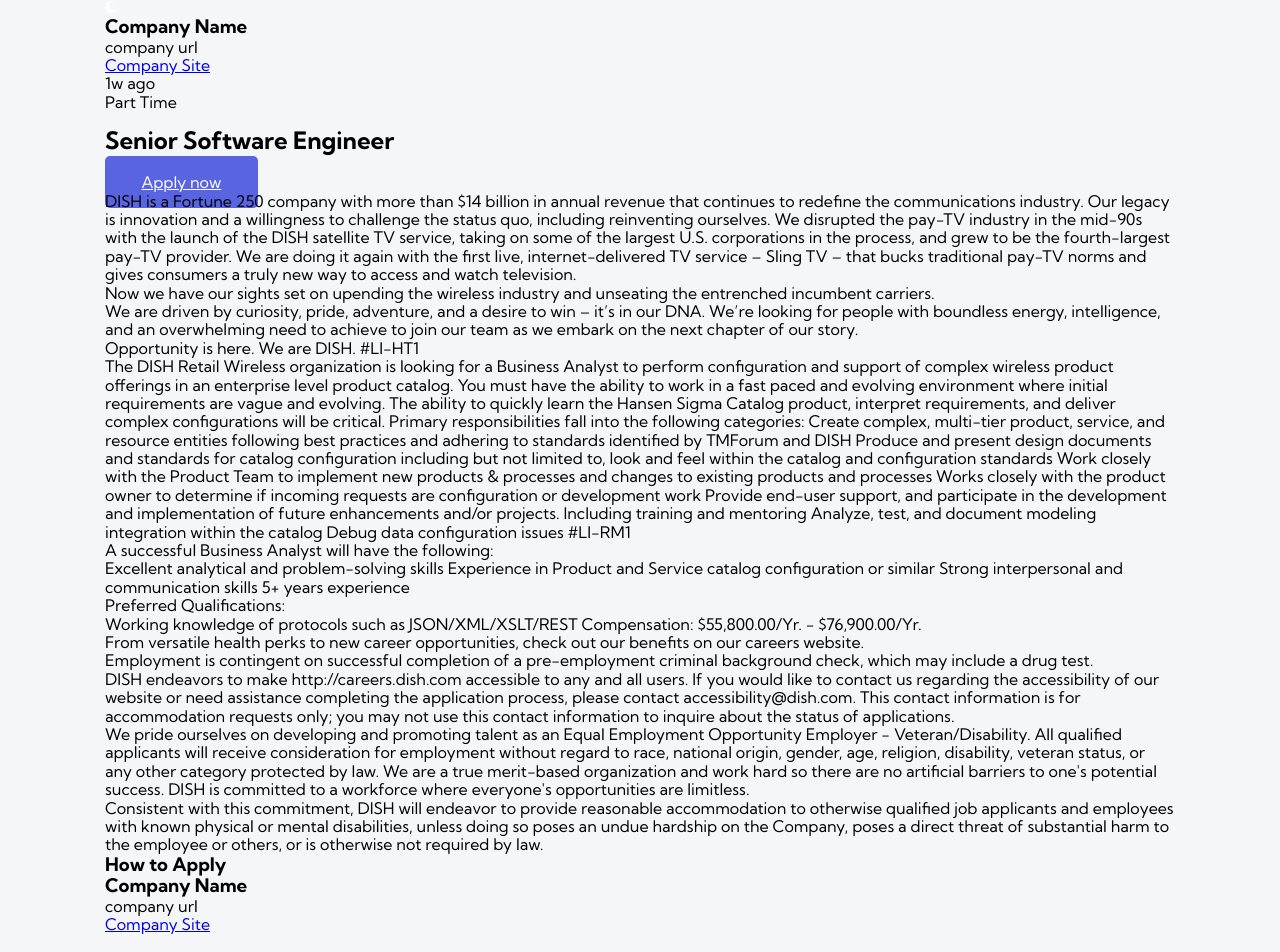
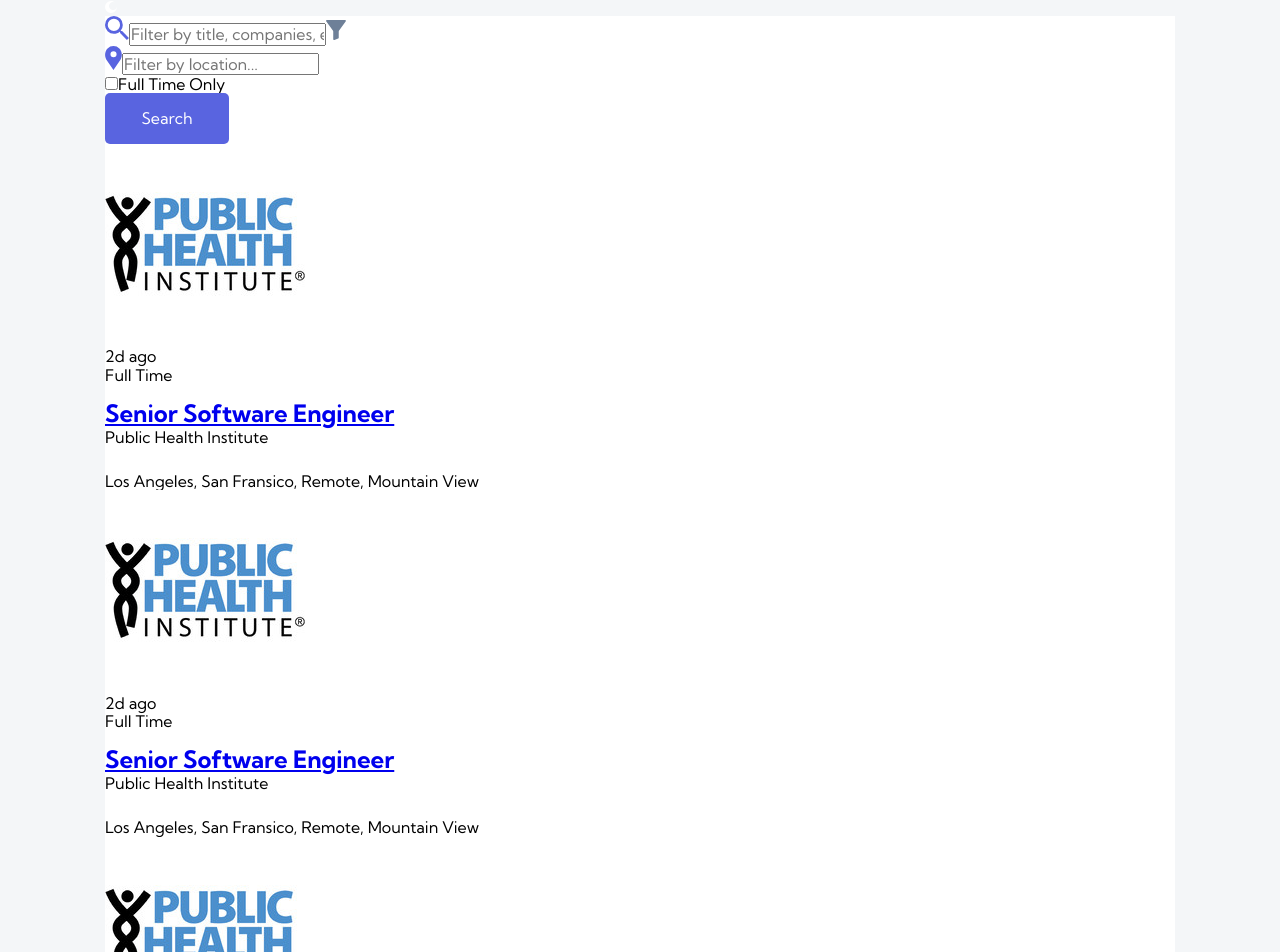
Before and after one commit to HDKHALILI/github-job-react, a React (Create React App) app: page / in a window 1280 px wide. Shown: the part 60-1012 px from the top of the page. Built offline with nearby package versions, Linux system fonts and the light colour scheme.

Commit message:
add dark theme for job details, build routing

```diff
--- a/package.json
+++ b/package.json
@@ -10,6 +10,7 @@
     "react": "^17.0.1",
     "react-dom": "^17.0.1",
     "react-markdown": "^5.0.3",
+    "react-router-dom": "^5.2.0",
     "react-scripts": "4.0.3",
     "web-vitals": "^1.1.0"
   },
--- a/src/components/App.js
+++ b/src/components/App.js
@@ -1,4 +1,6 @@
 import React from "react";
+import { Switch, Route } from "react-router-dom";
+
 import Header from "./Header";
 import Home from "./Home";
 import JobDetalis from "./JobDetails";
@@ -48,23 +50,25 @@
 
   React.useEffect(() => {
     document.title = "Github Jobs";
-    document.body.className = theme;
+    document.body.className = `body-bg-${theme}`;
   }, [theme]);
 
   return (
     <div className="App">
       <Header setTheme={setTheme} />
-      {/* <Search theme={theme} />
-      <div className="container">
-        <main className="main">
-          <Jobs jobs={jobs} theme={theme} />
-          <button className="btn btn-violet btn-lg">Load More</button>
-        </main>
-      </div> */}
-
       <main className="main">
-        {/* <Home theme={theme} jobs={jobs} /> */}
-        <JobDetalis />
+        <Switch>
+          <Route
+            exact
+            path="/"
+            render={props => <Home {...props} jobs={jobs} theme={theme} />}
+          />
+          <Route
+            path="/job-details"
+            exact
+            render={() => <JobDetalis theme={theme} />}
+          />
+        </Switch>
       </main>
     </div>
   );
--- a/src/components/Header.js
+++ b/src/components/Header.js
@@ -1,4 +1,6 @@
 import React from "react";
+import { Link } from "react-router-dom";
+
 import logo from "../assets/desktop/logo.svg";
 import iconMoon from "../assets/desktop/icon-moon.svg";
 import iconSun from "../assets/desktop/icon-sun.svg";
@@ -12,7 +14,9 @@
     <header>
       <div className="container">
         <div className="header-content">
-          <img src={logo} alt="githubt jobs" />
+          <Link to="/">
+            <img src={logo} alt="githubt jobs" />
+          </Link>
           <div className="theme-toggle-container">
             <label htmlFor="light" className="toggle-label sun">
               <img src={iconSun} alt="sun" />
--- a/src/components/Job.js
+++ b/src/components/Job.js
@@ -1,10 +1,9 @@
+import { Link } from "react-router-dom";
+
 function Job({ job, theme }) {
   const { type, url, create_at, company, location, title } = job;
-  const darkTheme = theme === "dark" ? "dark-blue" : "";
-  const containerClassName = `job-container ${darkTheme}`;
-  const whiteColor = theme === "dark" ? "white" : "";
   return (
-    <div className={containerClassName}>
+    <div className={`job-container bg-${theme}`}>
       <div className="company-logo-container">
         <img src={url} alt={company} className="company-logo" />
       </div>
@@ -13,7 +12,9 @@
         <span className="dot-divider"></span>
         <p>{type}</p>
       </div>
-      <h2 className={whiteColor}>{title}</h2>
+      <Link to="/job-details">
+        <h2>{title}</h2>
+      </Link>
       <p className="text-gray mb-lg">{company}</p>
       <p className="text-violet">{location}</p>
     </div>
--- a/src/components/JobDetails.js
+++ b/src/components/JobDetails.js
@@ -1,11 +1,11 @@
 import ReactMarkdown from "react-markdown";
 
-function JobDetails() {
+function JobDetails({ theme }) {
   return (
     <>
       <div className="container">
         <div className="job-details">
-          <div className="company-info">
+          <div className={`company-info bg-${theme}`}>
             <div className="logo-container"></div>
             <div className="name-link">
               <div>
@@ -17,7 +17,7 @@
               </a>
             </div>
           </div>
-          <div className="job">
+          <div className={`job bg-${theme}`}>
             <div className="job-summary">
               <div>
                 <div className="time-type-container text-gray mb-md">
@@ -41,14 +41,14 @@
           </div>
         </div>
       </div>
-      <footer className="footer">
+      <footer className={`footer bg-${theme}`}>
         <div className="container">
           <div className="name-link">
             <div>
               <h3>Company Name</h3>
               <p>company url</p>
             </div>
-            <a href="example.com" className="btn-link btn-washed">
+            <a href="example.com" className="btn btn-link btn-violet">
               Company Site
             </a>
           </div>
--- a/src/components/Search.js
+++ b/src/components/Search.js
@@ -4,9 +4,8 @@
 
 function Search({ theme }) {
   const titleSearchPlaceholder = "Filter by title, companies, experties...";
-  const formClassName = theme === "dark" ? `search dark-blue` : "search";
   return (
-    <form className={formClassName}>
+    <form className={`search bg-${theme}`}>
       <div className="title-input-container">
         <img src={iconSearch} className="search-icon" alt="search" />
         <input
--- a/src/index.js
+++ b/src/index.js
@@ -1,14 +1,18 @@
 import React from "react";
 import ReactDOM from "react-dom";
+import { BrowserRouter } from "react-router-dom";
+
 import App from "./components/App";
 import reportWebVitals from "./reportWebVitals";
 import "normalize.css";
 import "./index.css";
 
 ReactDOM.render(
-  <React.StrictMode>
-    <App />
-  </React.StrictMode>,
+  <BrowserRouter>
+    <React.StrictMode>
+      <App />
+    </React.StrictMode>
+  </BrowserRouter>,
   document.getElementById("root")
 );
 
--- a/src/styles/Home.css
+++ b/src/styles/Home.css
@@ -1,3 +1,6 @@
 .jobs {
   padding-top: 8.5rem;
+  display: flex;
+  flex-direction: column;
+  align-items: center;
 }
--- a/src/styles/Search.css
+++ b/src/styles/Search.css
@@ -65,7 +65,7 @@
   align-items: center;
 }
 
-.dark-blue .checkbox-container {
+.bg-dark .checkbox-container {
   color: var(--white);
 }
 /* Checkbox */
@@ -85,7 +85,7 @@
   transition: all 0.2s;
 }
 
-.dark-blue .checkbox {
+.bg-dark .checkbox {
   background-color: rgba(255, 255, 255, 0.1);
 }
 
@@ -107,7 +107,7 @@
   cursor: pointer;
 }
 
-.dark-blue input {
+.bg-dark input {
   background-color: var(--blue-very-dark);
   color: var(--white);
 }
--- a/src/styles/base.css
+++ b/src/styles/base.css
@@ -70,15 +70,19 @@
   margin-bottom: 2.6rem;
 }
 
-.light {
+.body-bg-light {
   background-color: var(--gray-light);
 }
 
-.dark {
+.body-bg-dark {
   background-color: var(--midnight);
 }
 
-.dark-blue {
+.bg-light {
+  background-color: var(--white);
+}
+
+.bg-dark {
   background-color: var(--blue-very-dark);
 }
 
```
Also changed, not shown: src/styles/Job.css (+5 -5 lines), src/styles/JobDetails.css (+18 -0 lines), 1 other file (tests, documents, lock files or other folders).
